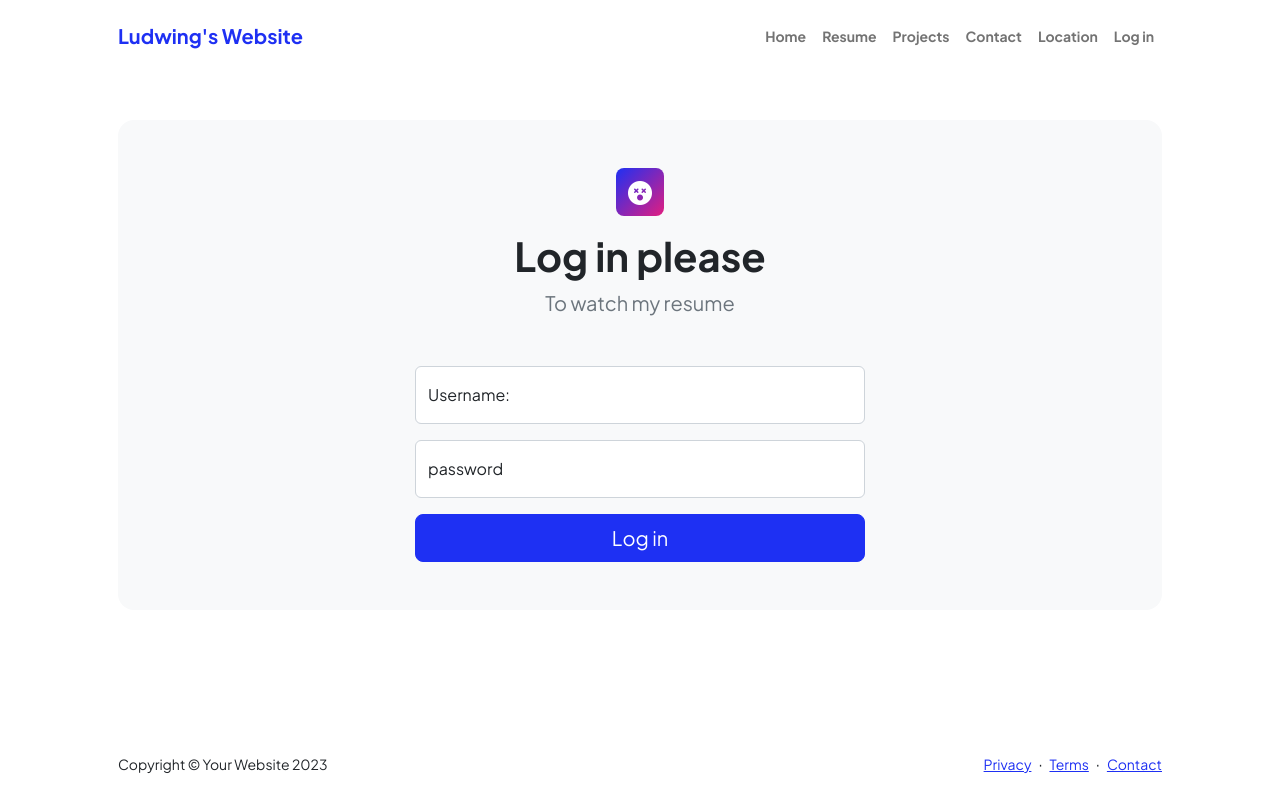
After one commit to Ludwinghc/sistemas-Distribuidos, a Django app: page /accounts/login/ in a window 1280 px wide. The commit adds this page. Run offline with Django 4.2, Linux system fonts and the light colour scheme; some libraries are stand-ins or nearby versions.

Commit message:
login session

```diff
--- a/Django/djclean/settings.py
+++ b/Django/djclean/settings.py
@@ -146,3 +146,7 @@ EMAIL_PORT = 587
 EMAIL_HOST_USER = 'ludwing2002@gmail.com'
 EMAIL_HOST_PASSWORD = 'kazreynarnpfstsa'
 EMAIL_USE_TLS = True
+
+# variables de entorno
+LOGIN_REDIRECT_URL = 'inicio'
+LOGOUT_REDIRECT_URL = 'inicio'
--- a/Django/djclean/urls.py
+++ b/Django/djclean/urls.py
@@ -21,8 +21,10 @@ from django.urls import include, path
 
 urlpatterns = [
     path('admin/', admin.site.urls),
-    path('inicio/', inicio),
-    path('resumen/', resumen),
+    path('', inicio, name='inicio'),
+    path('resumen/', resumen, name='resume'),
+    path('accounts/', include('django.contrib.auth.urls')),
+    path('exit/', exit, name='exit'),
     path('', include('apps.portafolioLud.urls')),
     path('', include('apps.contacts.urls')),
     path('', include('apps.locations.urls'))
--- a/Django/templates/includes/Header.html
+++ b/Django/templates/includes/Header.html
@@ -2,17 +2,22 @@
 <!-- Navigation-->
 <nav class="navbar navbar-expand-lg navbar-light bg-white py-3">
     <div class="container px-5">
-        <a class="navbar-brand" href="/inicio"><span class="fw-bolder text-primary">Ludwing's Website</span></a>
+        <a class="navbar-brand" href="{% url 'inicio' %}"><span class="fw-bolder text-primary">Ludwing's Website</span></a>
         <button class="navbar-toggler" type="button" data-bs-toggle="collapse" data-bs-target="#navbarSupportedContent"
             aria-controls="navbarSupportedContent" aria-expanded="false" aria-label="Toggle navigation"><span
                 class="navbar-toggler-icon"></span></button>
         <div class="collapse navbar-collapse" id="navbarSupportedContent">
             <ul class="navbar-nav ms-auto mb-2 mb-lg-0 small fw-bolder">
-                <li class="nav-item"><a class="nav-link" href="/inicio">Home</a></li>
-                <li class="nav-item"><a class="nav-link" href="/resumen">Resume</a></li>
+                <li class="nav-item"><a class="nav-link" href="{% url 'inicio' %}">Home</a></li>
+                <li class="nav-item"><a class="nav-link" href="{% url 'resume' %}">Resume</a></li>
                 <li class="nav-item"><a class="nav-link" href="/proyectos">Projects</a></li>
                 <li class="nav-item"><a class="nav-link" href="/contacts">Contact</a></li>
                 <li class="nav-item"><a class="nav-link" href="/locations">Location</a></li>
+                {% if request.user.is_authenticated %}
+                <li class="nav-item"><a class="nav-link" href="{% url 'exit' %}">Log out</a></li>
+                {% else %}
+                <li class="nav-item"><a class="nav-link" href="{% url 'login' %}">Log in</a></li>
+                {% endif %}
             </ul>
         </div>
     </div>
--- /dev/null
+++ b/Django/templates/registration/login.html
@@ -0,0 +1,67 @@
+{% extends "layouts/base.html" %}
+{% load static %}
+
+{% block title %}Login{% endblock %}
+
+{% block content %}
+
+<body class="d-flex flex-column">
+  <main class="flex-shrink-0">
+      <!-- Page content-->
+      <section class="py-5">
+          <div class="container px-5">
+              <!-- Contact form-->
+              <div class="bg-light rounded-4 py-5 px-4 px-md-5">
+                  <div class="text-center mb-5">
+                      <div class="feature bg-primary bg-gradient-primary-to-secondary text-white rounded-3 mb-3"><i
+                              class="bi bi-emoji-dizzy-fill"></i></div>
+                      <h1 class="fw-bolder">Log in please</h1>
+                      <p class="lead fw-normal text-muted mb-0">To watch my resume</p>
+                  </div>
+                  <div class="row gx-5 justify-content-center">
+                      <div class="col-lg-8 col-xl-6">
+                          <!-- * * * * * * * * * * * * * * *-->
+                          <!-- * * SB Forms Contact Form * *-->
+                          <!-- * * * * * * * * * * * * * * *-->
+                          <!-- This form is pre-integrated with SB Forms.-->
+                          <!-- To make this form functional, sign up at-->
+                          <!-- https://startbootstrap.com/solution/contact-forms-->
+                          <!-- to get an API token!-->
+                              <!-- Login Form -->
+                          <form data-sb-form-api-token="API_TOKEN" method="post" id="contactForm" action=".">
+                              {% csrf_token %}
+                              <!-- Name input-->
+                              <div class="form-floating mb-3">
+                                      <input class ="form-control" type="text" id="login" name="username" placeholder="usuario" data-sb-validations="required">
+                                  <label for="name">Username:</label>
+                                  <div class="invalid-feedback" data-sb-feedback="name:required">A name is required.
+                                  </div>
+                              </div>
+                              <!-- Last Name input-->
+                              <div class="form-floating mb-3">
+                                      <input class="form-control" type="password" id="password" name="password" placeholder="password" data-sb-validations="required">
+                                  <label for="name">password</label>
+                                  <div class="invalid-feedback" data-sb-feedback="last_name:required">A Last name is required.
+                                  </div>
+                              </div>
+                              <!-- Submit Button-->
+                              <div class="d-grid"><button class="btn btn-primary btn-lg" id="submitButton"
+                                      type="submit">Log in</button></div>
+                          </form>
+                      </div>
+                  </div>
+              </div>
+          </div>
+      </section>
+  </main>
+  <!-- Bootstrap core JS-->
+  <script src="https://cdn.jsdelivr.net/npm/bootstrap@5.2.3/dist/js/bootstrap.bundle.min.js"></script>
+  <!-- Core theme JS-->
+  <script src="js/scripts.js"></script>
+  <!-- * * * * * * * * * * * * * * * * * * * * * * * * * * * * * * * * * * * * * * * *-->
+  <!-- * *                               SB Forms JS                               * *-->
+  <!-- * * Activate your form at https://startbootstrap.com/solution/contact-forms * *-->
+  <!-- * * * * * * * * * * * * * * * * * * * * * * * * * * * * * * * * * * * * * * * *-->
+  <script src="https://cdn.startbootstrap.com/sb-forms-latest.js"></script>
+</body>
+{% endblock %}
```
Also changed, not shown: Django/djclean/views.py (+9 -2 lines), Django/db.sqlite3.
